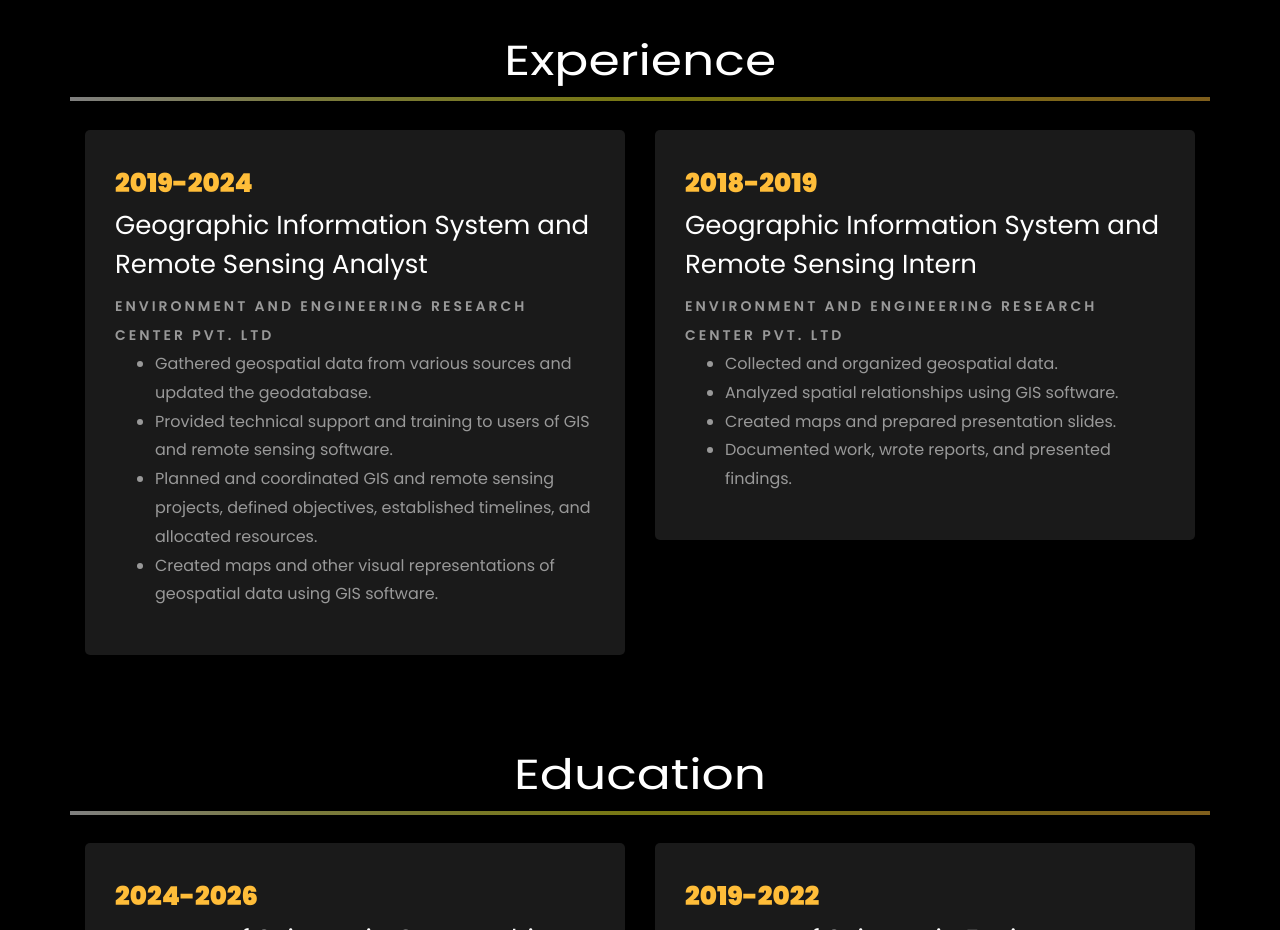
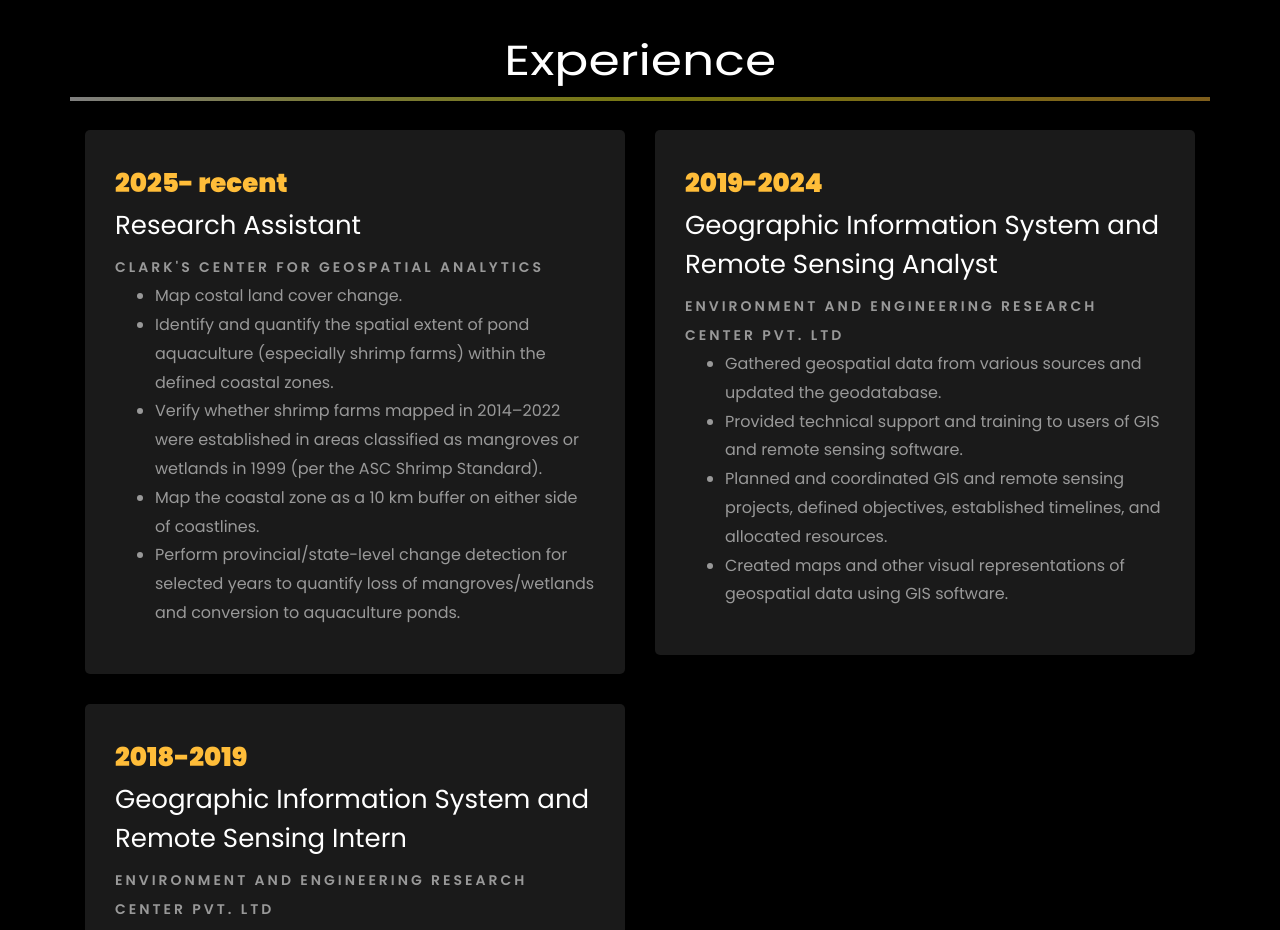
Before and after one commit to AnnShrestha/E-Portfolio, a plain HTML site: page index.html in a window 1280 px wide. Shown: the part 2120-3050 px from the top of the page. Drawn offline with Linux system fonts and the light colour scheme; files whose address does not match are found by name.

Commit message:
after clark update

```diff
--- a/index.html
+++ b/index.html
@@ -313,6 +313,22 @@
 		<br>
 
 		<div class="row">
+			<div class="col-md-6">
+				<div class="resume-wrap ftco-animate fadeInUp ftco-animated">
+					<span class="date">2025- recent</span>
+					<h2>Research Assistant</h2>
+					<span class="position">Clark's Center for Geospatial Analytics</span>
+					<!-- <p class="mt-4">Merkle, a leading CXM and media company with over 10K+ professionals globally. It's a part of Dentsu International.  -->
+						<ul>
+							<li>Map costal land cover change. </li>
+							<li>Identify and quantify the spatial extent of pond aquaculture (especially shrimp farms) within the defined coastal zones. </li>
+							<li>Verify whether shrimp farms mapped in 2014–2022 were established in areas classified as mangroves or wetlands in 1999 (per the ASC Shrimp Standard). </li>
+							<li>Map the coastal zone as a 10 km buffer on either side of coastlines.</li>
+							<li>Perform provincial/state-level change detection for selected years to quantify loss of mangroves/wetlands and conversion to aquaculture ponds. </li>
+						</ul>
+					</div>
+
+				</div>
 			<div class="col-md-6">
 				<div class="resume-wrap ftco-animate fadeInUp ftco-animated">
 					<span class="date">2019-2024</span>
```
Also changed, not shown: 1 other file.
